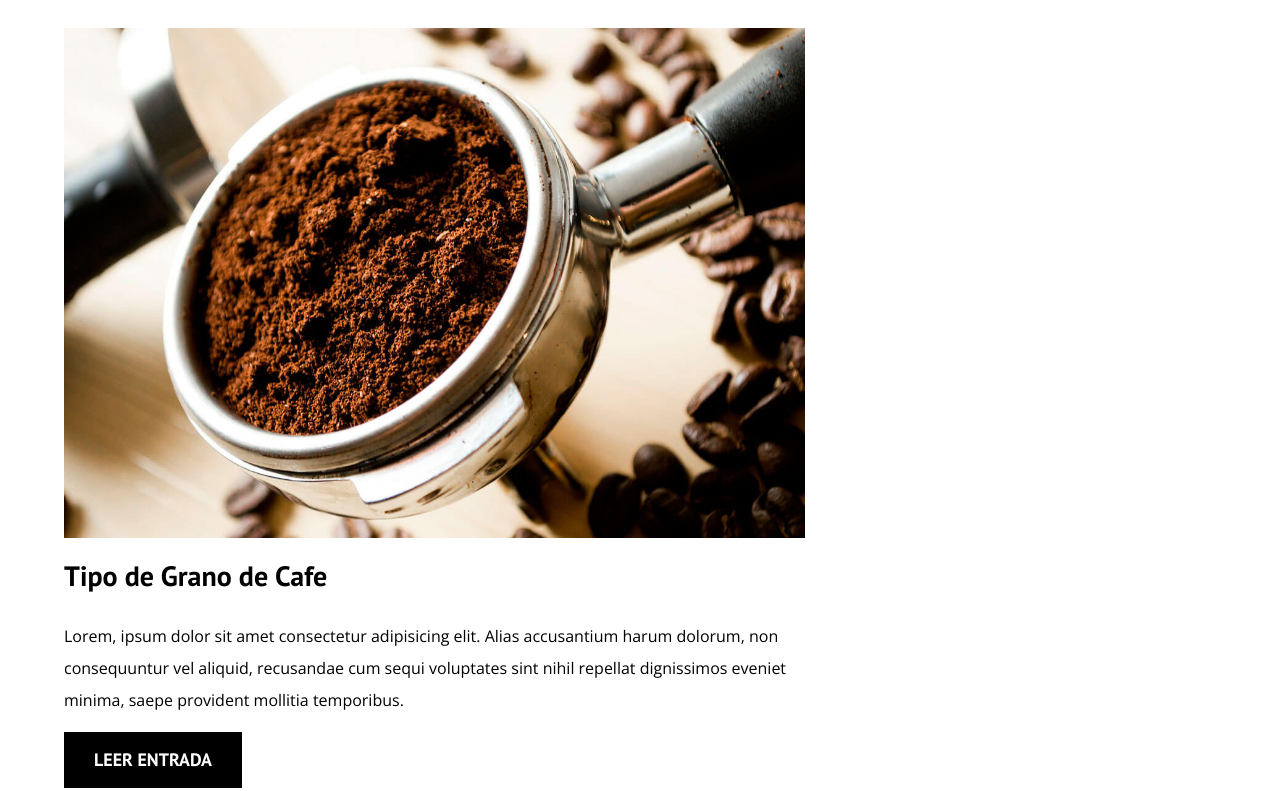
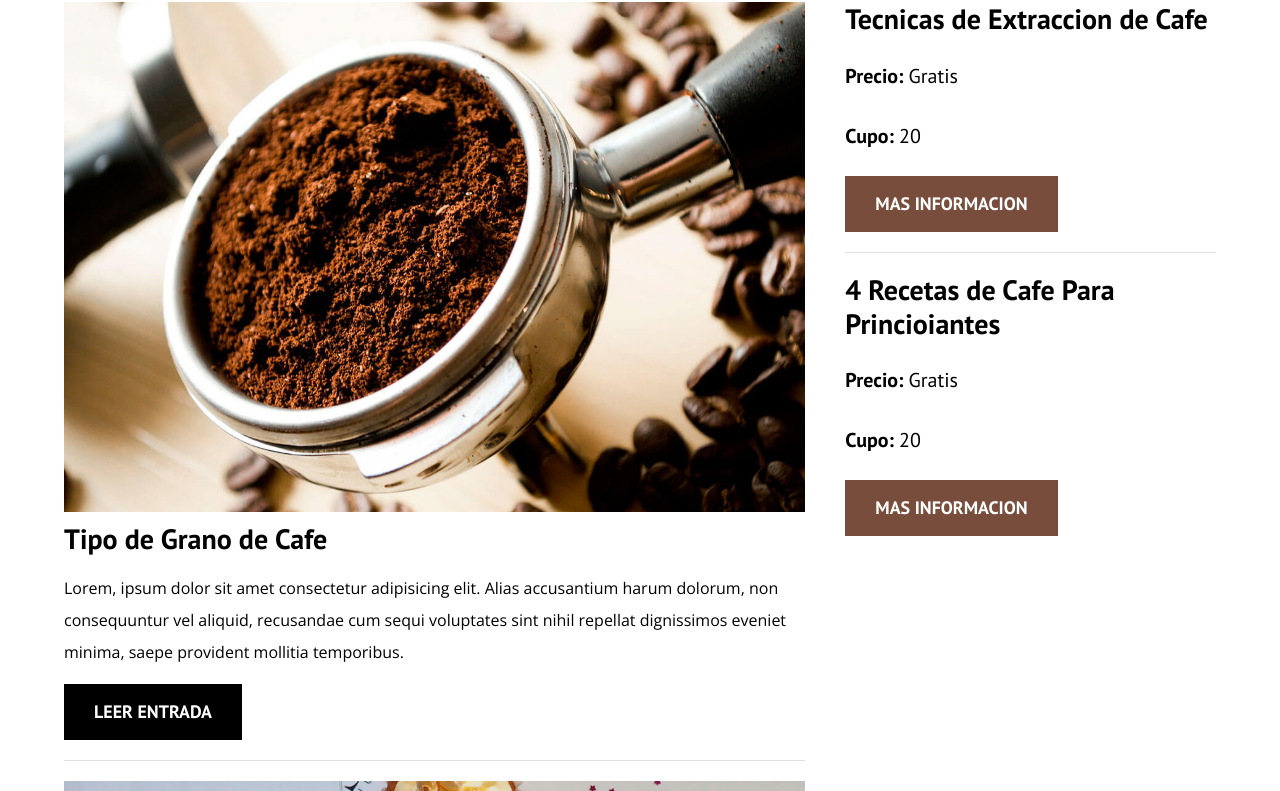
Before and after one commit to AndresCastro05/blog-cafe, a plain HTML site: page index.html in a window 1280 px wide. Shown: the part 700-1491 px from the top of the page. Drawn offline with nearby package versions, Linux system fonts and the light colour scheme.

Commit message:
index terminado

```diff
--- a/estilos/estilos.css
+++ b/estilos/estilos.css
@@ -2,7 +2,7 @@
     --fuenteHeading: 'PT Sans', sans-serif;
     --fuenteParrafos: 'Open Sans', sans-serif;
     --primario: #784D3C;
-    --gris:#e1e1e1;
+    --gris: #e1e1e1;
     --blanco: #ffffff;
     --negro: #000000;
 }
@@ -29,8 +29,8 @@ body {
 
 /* globales */
 .contenedor {
-    max-width: 120rem;
-    width: 90%;
+
+    width:min(90%,120rem);
     margin: 0 auto;
 }
 
@@ -44,6 +44,7 @@ h2,
 h3,
 h4 {
     font-family: var(--fuenteHeading);
+    line-height: 1.2;
 
 }
 
@@ -96,6 +97,9 @@ img {
     color: var(--blanco);
     margin-top: 5rem;
 }
+.barra{
+    padding-top: 4rem;
+}
 
 @media (min-width:768px) {
     .barra {
@@ -147,15 +151,17 @@ img {
     }
 }
 
-.entrada{
+.entrada {
     border-bottom: 1px solid var(--gris);
     margin-bottom: 2rem;
 }
-.entrada:last-of-type{
+
+.entrada:last-of-type {
     border-bottom: none;
     margin-bottom: 0;
 }
-.boton{
+
+.boton {
     display: block;
     font-family: var(--fuenteHeading);
     color: var(--blanco);
@@ -167,12 +173,55 @@ img {
     margin-bottom: 2rem;
 
 }
-@media(min-width:768px){
-    .boton{
+
+@media(min-width:768px) {
+    .boton {
         display: inline-block;
     }
 
 }
-.boton--primario{
+
+.boton--primario {
     background-color: var(--negro);
 }
+
+.boton--secundario {
+    background-color: var(--primario);
+}
+
+.cursos {
+    list-style: none;
+}
+
+.witget-cursos {
+    border-bottom: 1px solid var(--gris);
+    margin-bottom: 2rem;
+
+}
+
+.witget-cursos:last-of-type {
+    border-bottom: none;
+    margin-bottom: 0;
+}
+
+.witget-cursos__label {
+    font-family: var(--fuenteHeading);
+    font-weight: bold;
+
+}
+
+.witget-cursos__info {
+    font-weight: normal;
+
+}
+
+.witget-cursos__label,
+.witget-cursos__info {
+    font-size: 2rem;
+}
+
+.footer{
+    background-color: var(--negro);
+    padding-bottom: 3rem ;
+    margin-top: 4rem;
+}
--- a/index.html
+++ b/index.html
@@ -47,7 +47,9 @@
                 </div>
                 <div class="entrada__contenido">
                     <h4 class="no-margin">Tipo de Grano de Cafe</h4>
-                    <p>Lorem, ipsum dolor sit amet consectetur adipisicing elit. Alias accusantium harum dolorum, non consequuntur vel aliquid, recusandae cum sequi voluptates sint nihil repellat dignissimos eveniet minima, saepe provident mollitia temporibus.</p>
+                    <p>Lorem, ipsum dolor sit amet consectetur adipisicing elit. Alias accusantium harum dolorum, non
+                        consequuntur vel aliquid, recusandae cum sequi voluptates sint nihil repellat dignissimos
+                        eveniet minima, saepe provident mollitia temporibus.</p>
                     <a href="entrada.html" class="boton boton--primario">Leer entrada</a>
                 </div>
             </article>
@@ -58,7 +60,9 @@
                 </div>
                 <div class="entrada__contenido">
                     <h4 class="no-margin">3 Deliciona Entradas de Cafe</h4>
-                    <p>Lorem, ipsum dolor sit amet consectetur adipisicing elit. Alias accusantium harum dolorum, non consequuntur vel aliquid, recusandae cum sequi voluptates sint nihil repellat dignissimos eveniet minima, saepe provident mollitia temporibus.</p>
+                    <p>Lorem, ipsum dolor sit amet consectetur adipisicing elit. Alias accusantium harum dolorum, non
+                        consequuntur vel aliquid, recusandae cum sequi voluptates sint nihil repellat dignissimos
+                        eveniet minima, saepe provident mollitia temporibus.</p>
                     <a href="entrada.html" class="boton boton--primario">Leer entrada</a>
                 </div>
             </article>
@@ -69,7 +73,9 @@
                 </div>
                 <div class="entrada__contenido">
                     <h4 class="no-margin">Beneficios del Cafe </h4>
-                    <p>Lorem, ipsum dolor sit amet consectetur adipisicing elit. Alias accusantium harum dolorum, non consequuntur vel aliquid, recusandae cum sequi voluptates sint nihil repellat dignissimos eveniet minima, saepe provident mollitia temporibus.</p>
+                    <p>Lorem, ipsum dolor sit amet consectetur adipisicing elit. Alias accusantium harum dolorum, non
+                        consequuntur vel aliquid, recusandae cum sequi voluptates sint nihil repellat dignissimos
+                        eveniet minima, saepe provident mollitia temporibus.</p>
                     <a href="entrada.html" class="boton boton--primario">Leer entrada</a>
                 </div>
             </article>
@@ -77,10 +83,50 @@
         </main>
         <aside class="sidebar">
             <h3>Nuestros cursos y talleres</h3>
+            <ul class="cursos no-pading">
+                <li class="witget-cursos">
+                    <h4 class="no-margin">Tecnicas de Extraccion de Cafe</h4>
+                    <p class="witget-cursos__label">Precio:
+                        <span class="witget-cursos__info">Gratis</span>
+                    </p>
+                    <p class="witget-cursos__label">Cupo:
+                        <span class="witget-cursos__info">20</span>
+                    </p>
+                    <a href="entrada.html" class="boton boton--secundario">Mas Informacion</a>
+                </li>
+
+                <li class="witget-cursos">
+                    <h4 class="no-margin">4 Recetas de Cafe Para Princioiantes</h4>
+                    <p class="witget-cursos__label">Precio:
+                        <span class="witget-cursos__info">Gratis</span>
+                    </p>
+                    <p class="witget-cursos__label">Cupo:
+                        <span class="witget-cursos__info">20</span>
+                    </p>
+                    <a href="entrada.html" class="boton boton--secundario">Mas Informacion</a>
+                </li>
+            </ul>
 
         </aside>
     </div>
 
+    <footer class="footer">
+        <div class="contenedor">
+            <div class="barra">
+                <a href="index.html" class="logo">
+                    <h1 class="logo__nombre no-margin centrar-texto">Blog <span class="logo__bold">DeCafé</span></h1>
+                </a>
+
+                <nav class="navegacion">
+                    <a href="nosotros.html" class="navegacion__enlace">Nosotros</a>
+                    <a href="cursos.html" class="navegacion__enlace">Curso</a>
+                    <a href="contacto.html" class="navegacion__enlace">Contacto</a>
+                </nav>
+            </div>
+
+        </div>
+    </footer>
+
 </body>
 
 </html>
```
